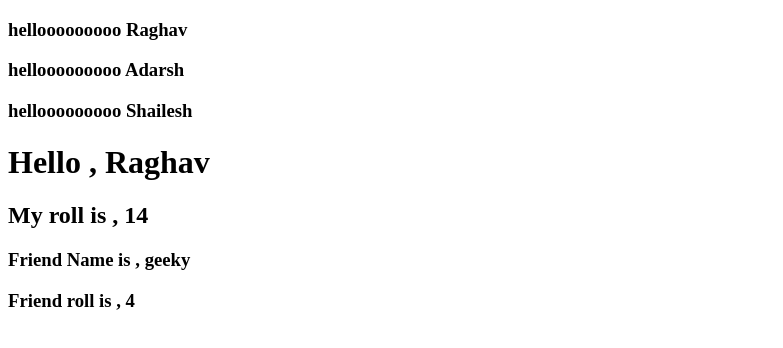
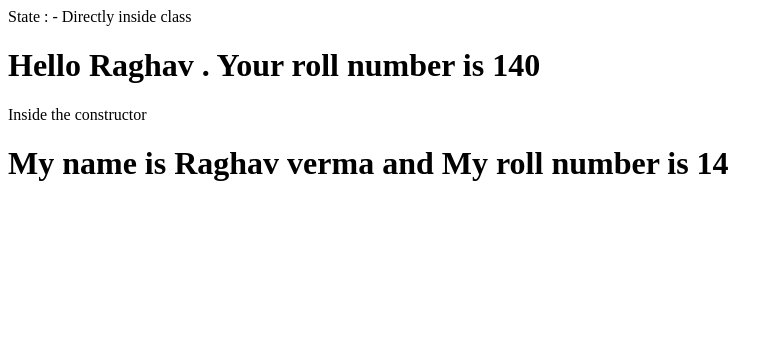
Before and after one commit to Raghav-Verma25/React-js, a React (Create React App) app: page / in a window 1280 px wide. Shown: the top 348 px of the page, without its empty margins (0-783 px from the left). Built offline with nearby package versions, Linux system fonts and the light colour scheme.

Commit message:
State in React

```diff
--- a/public/index.html
+++ b/public/index.html
@@ -31,6 +31,10 @@
 
     <div id="root1"></div>
     <div id="root2"></div>
+    <span>State : - Directly inside class</span>
+    <div id="state-root-1"></div>
+    <span>Inside the constructor</span>
+    <div id="state-root-2"></div>
 
 
 
--- /dev/null
+++ b/src/GeekyShow/State.js
@@ -0,0 +1,13 @@
+// State 1st type - Direct inside class
+import React, { Component } from 'react'
+class State extends Component{
+    state ={
+        name :"Raghav",
+        rollno : this.props.rollno
+    };
+    render(){
+        return <h1>Hello {this.state.name} . Your roll number is {this.state.rollno}</h1>
+    }
+}
+
+export default State;
--- /dev/null
+++ b/src/GeekyShow/State2.js
@@ -0,0 +1,21 @@
+// State 2nd type - Inside the constructor
+
+import React, { Component } from 'react'
+
+class State2 extends Component{
+    constructor(props){
+        super(props);
+        this.state = {
+            name : "Raghav verma",
+            rollno : this.props.rollno
+        };
+    }
+    render(){
+        return(
+            <h1>My name is {this.state.name} and My roll  number is {this.state.rollno}</h1>
+        )
+    }
+
+}
+
+export default State2;
```
Also changed, not shown: src/index.js (+8 -3 lines).
